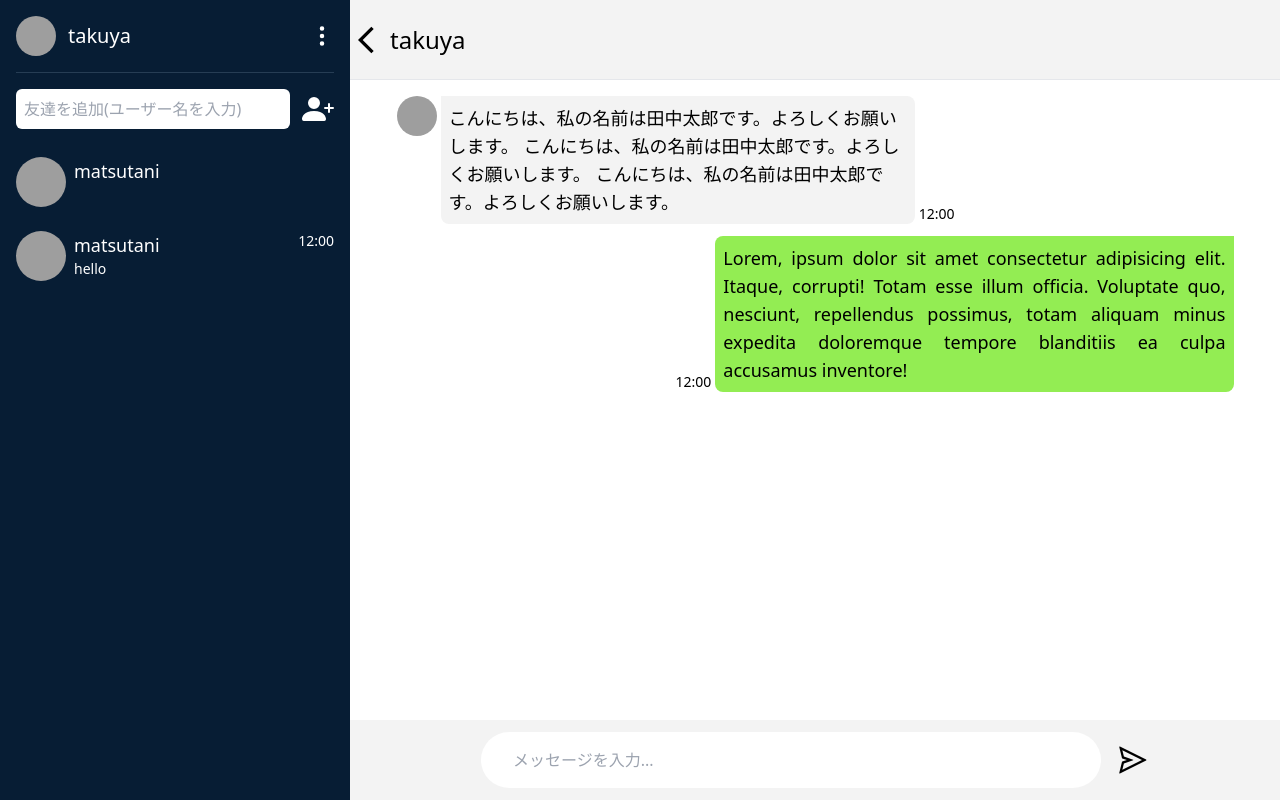
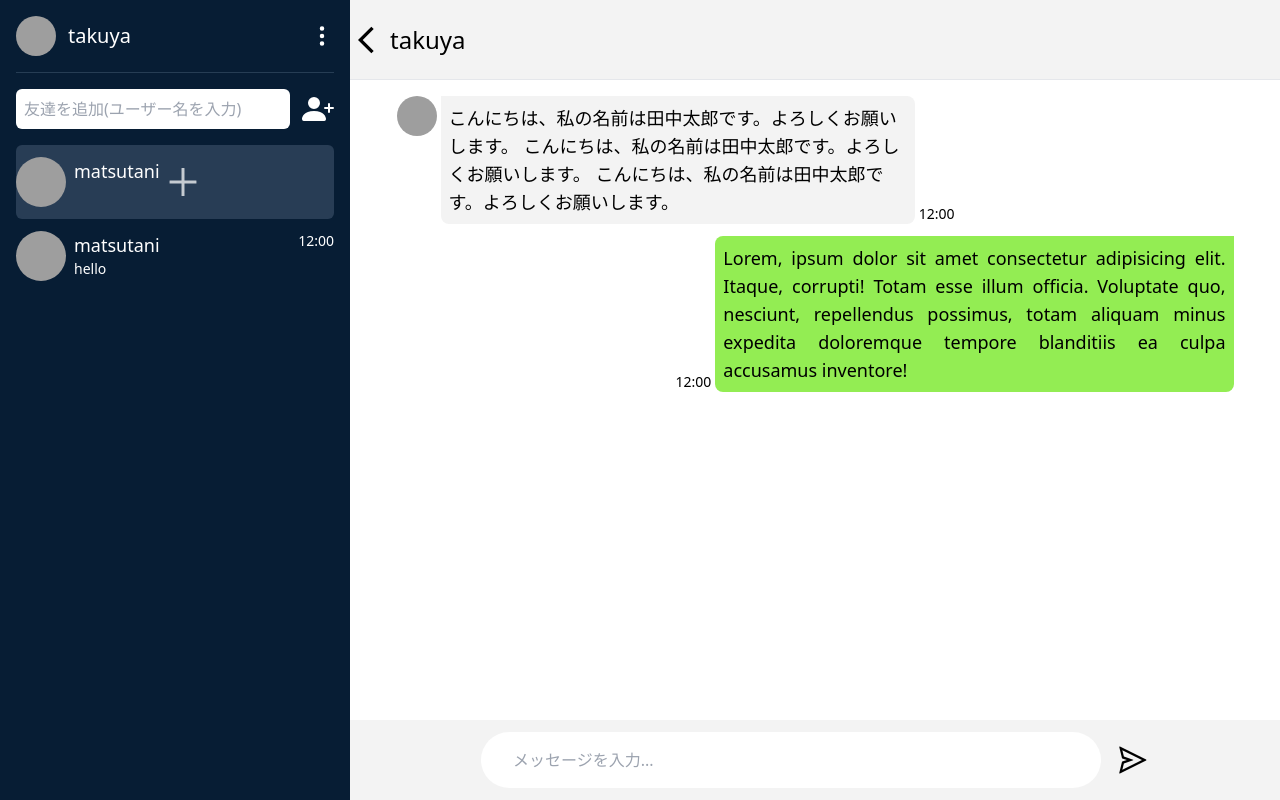
Before and after one commit to mtvzee/chat-app-react-ts, a React (Vite) app: page / in a window 1280 px wide. Built offline with nearby package versions, Linux system fonts and the light colour scheme; grey boxes are pictures that could not be loaded.

Commit message:
追加ボタンのUI変更

```diff
--- a/src/components/Sidebar.tsx
+++ b/src/components/Sidebar.tsx
@@ -33,10 +33,10 @@ const Sidebar = () => {
               <BsFillPersonPlusFill className="w-8 h-8 hover:scale-110 transition" />
             </button>
           </div>
-          <div className="flex  space-x-2 rounded-md py-3 hover:bg-[#283d55] cursor-pointer transition  relative group">
+          <div className="flex  space-x-2 rounded-md py-3 bg-[#283d55] cursor-pointer transition  relative group">
             <Avatar />
             <span className="text-lg">matsutani</span>
-            <button className="absolute top-1/2 left-1/2 -translate-x-1/2 -translate-y-1/2 hidden group-hover:block animate-pulse">
+            <button className="absolute top-1/2 left-1/2 -translate-x-1/2 -translate-y-1/2 animate-pulse group-hover:scale-110 transition">
               <AiOutlinePlus className="w-10 h-10" />
             </button>
           </div>
```
